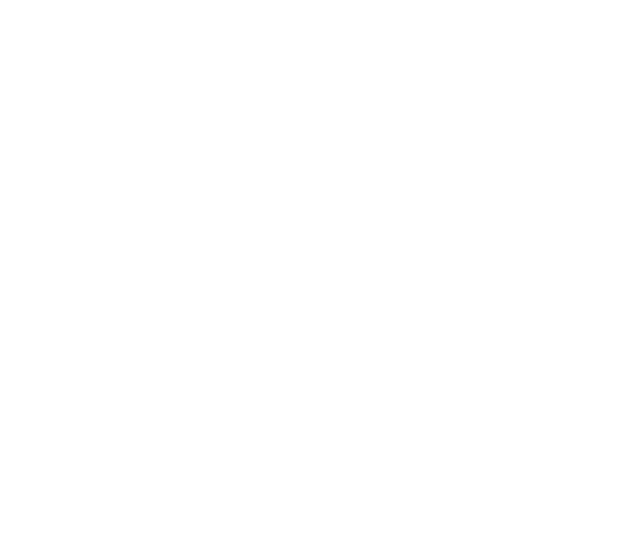
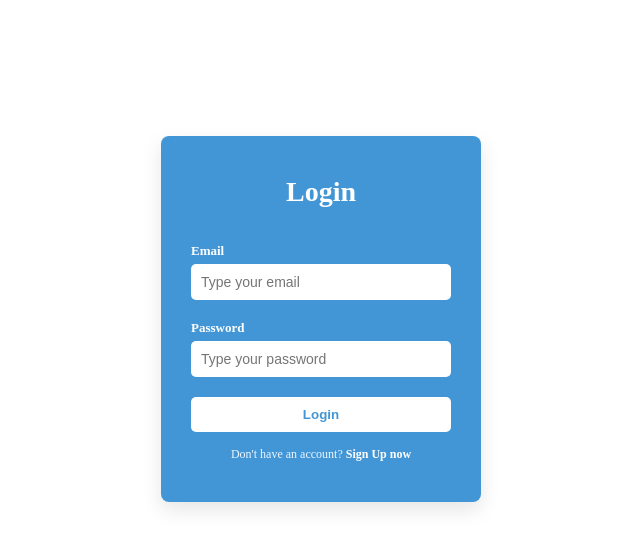
Before and after one commit to SamerFakih/time-capsule, a React (Create React App) app: page /auth in a window 1280 px wide. Before the commit this address had no page. Shown: the top 548 px of the page, without its empty margins (319-959 px from the left). Built offline with nearby package versions, Linux system fonts and the light colour scheme.

Commit message:
created auth to check if the user logged in

```diff
--- a/src/Apis/Index.jsx
+++ b/src/Apis/Index.jsx
@@ -1,13 +1,11 @@
 import { Routes, Route} from 'react-router-dom';
 import React from 'react';
-import LoginForm from '../Component/Auth/LoginForm/index.jsx';
-import SignupForm from '../Component/Auth/SignupForm/index.jsx';
+import Auth from '../Pages/Auth/index.jsx';
 
 const Apis = () => {
     return (
     <Routes>
-        <Route path="/login" element={<LoginForm />} />
-        <Route path="/signup" element={<SignupForm />} />
+        <Route path="/auth" element={<Auth />} />
     </Routes>
     )
 }
--- a/src/Component/Auth/LoginForm/index.jsx
+++ b/src/Component/Auth/LoginForm/index.jsx
@@ -1,11 +1,22 @@
 import React from 'react'
+import { useEffect, useState } from "react";
+import { useNavigate } from "react-router-dom";
 import './styles.css';
 import Button from '../../Shared/Button';
 import Input from '../../Shared/Input';
 
 
 
-const LoginForm = () => {
+const LoginForm = ({toggle}) => {
+    const [email, setEmail] = useState();
+    const [password, setPassword] = useState()
+
+    const navigate = useNavigate();
+
+    useEffect(() => {
+    console.log("DO Something");
+    }, [email]);
+
     return (
         <div className="login-container">
             <h2>Login</h2>
@@ -15,6 +26,7 @@
                         name={"email"}
                         placeholder={"Type your email"}
                         required={true}
+                        onChange={(e) => setEmail(e.target.value)}
                 />
 
                 <Input label={"Password"}
@@ -22,14 +34,29 @@
                         name={"password"}
                         placeholder={"Type your password"}
                         required={true}
+                        onChange={(e) => setPassword(e.target.value)}
                 />
 
                 <Button
                     text={"Login"}
-                    onClick={() => { /* Handle login */ }}
+                    onClick={async () => {
+                    console.log(email, password);
+
+                    // const res = await axios.post("loginUrl", {
+                    //    email,
+                    //   password,
+                    // });
+
+            if (true) {
+              // navigate to dashboard
+                navigate("/dashboard");
+            } else {
+              // display error on the ui
+            }
+        }}
                 />
             </form>
-            <p className="signup-link">Don't have an account? <a href="/signup">Sign Up now</a></p>
+            <p className="signup-link">Don't have an account? <span onClick={toggle}>Sign Up now</span></p>
         </div>
     )
 }
--- a/src/Component/Auth/LoginForm/styles.css
+++ b/src/Component/Auth/LoginForm/styles.css
@@ -26,8 +26,9 @@
     color: #eaf6ff;
 }
 
-.signup-link a {
+.signup-link span {
     color: white;
     font-weight: bold;
     text-decoration: none;
+    cursor: pointer;
 }
--- a/src/Component/Auth/SignupForm/index.jsx
+++ b/src/Component/Auth/SignupForm/index.jsx
@@ -1,9 +1,21 @@
 import React from 'react'
 import './styles.css';
+import { useEffect, useState } from "react";
+import { useNavigate } from "react-router-dom";
 import Button from '../../Shared/Button';
 import Input from '../../Shared/Input';
 
-const SignupForm = () => {
+const SignupForm = ({toggle}) => {
+    const [fullName, setFullName] = useState();
+    const [email, setEmail] = useState();
+    const [password, setPassword] = useState();
+
+    const navigate = useNavigate();
+
+    useEffect(() => {
+        console.log("DO Something");
+    }, [fullName]);
+
     return (
     <div className="signup-container">
             <h2>Sign Up</h2>
@@ -13,12 +25,14 @@
                         name={"fullName"}
                         placeholder={"Type your full name"}
                         required={true}
+                        onChange={(e) => setFullName(e.target.value)}
                 />
                 <Input label={"Email"}
                         type={"text"}
                         name={"email"}
                         placeholder={"Type your email"}
                         required={true}
+                        onChange={(e) => setEmail(e.target.value)}
                 />
 
                 <Input label={"Password"}
@@ -26,14 +40,30 @@
                         name={"password"}
                         placeholder={"Type your password"}
                         required={true}
+                        onChange={(e) => setPassword(e.target.value)}
                 />
 
                 <Button
                     text={"Sign Up"}
-                    onClick={() => { /* Handle sign up */ }}
+                    onClick={async () => {
+                        console.log(fullName, email, password);
+
+                        // const res = await axios.post("signupUrl", {
+                        //     fullName,
+                        //     email,
+                        //     password,
+                        // });
+
+                        if (true) {
+                            // navigate to dashboard
+                            navigate("/dashboard");
+                        } else {
+                            // display error on the ui
+                        }
+                    }}
                 />
             </form>
-            <p className="login-link">Already have an account? <a href="/login">Log In</a></p>
+            <p className="login-link">Already have an account? <span onClick={toggle}>Log In</span></p>
         </div>
 
 
--- a/src/Component/Auth/SignupForm/styles.css
+++ b/src/Component/Auth/SignupForm/styles.css
@@ -26,7 +26,7 @@
     color: #eaf6ff;
 }
 
-.login-link a {
+.login-link span {
     color: white;
     font-weight: bold;
     text-decoration: none;
--- a/src/Component/Shared/Input/index.jsx
+++ b/src/Component/Shared/Input/index.jsx
@@ -1,14 +1,16 @@
 import React from 'react'
 import './styles.css';
 
-const Input = ({ label, type, placeholder, required }) => {
+const Input = ({ label, type, name, placeholder, required, onChange }) => {
     return (
         <>
             <label className='input-label'>{label}</label>
             <input type={type}
+                    name={name}
                     placeholder={placeholder}
                     required={required}
                     className='input-input'
+                    onChange={onChange}
             />
         </>
     )
--- /dev/null
+++ b/src/Pages/Auth/index.jsx
@@ -0,0 +1,25 @@
+import React, { useState } from "react";
+import LoginForm from "../../Component/Auth/LoginForm/index.jsx";
+import SignUpForm from "../../Component/Auth/SignupForm/index.jsx";
+
+const Auth = () => {
+    const [isLogin, setIsLogin] = useState(true);
+
+    const switchForm = () => {
+        setIsLogin(!isLogin);
+    };
+
+    return (
+        <div className="auth-page">
+            <div className="auth-box">
+                {isLogin ? (
+                    <LoginForm toggle={switchForm} />
+                ) : (
+                    <SignUpForm toggle={switchForm} />
+                )}
+            </div>
+        </div>
+    );
+};
+
+export default Auth;
```
